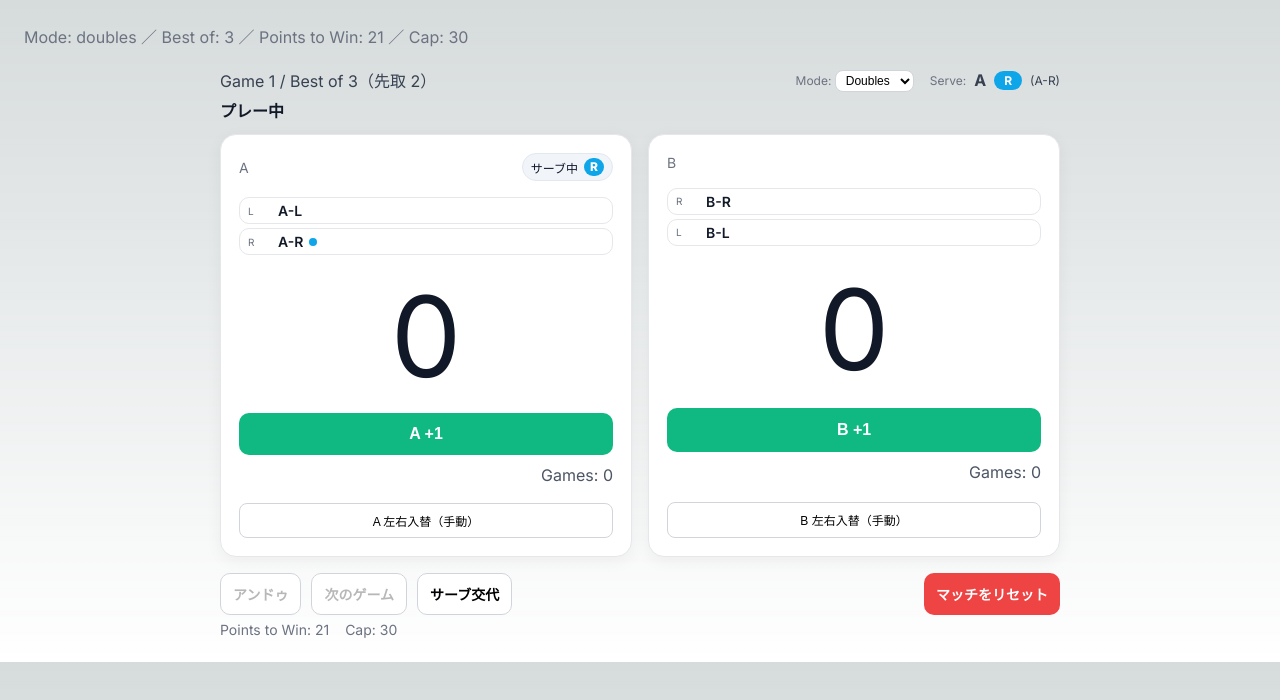
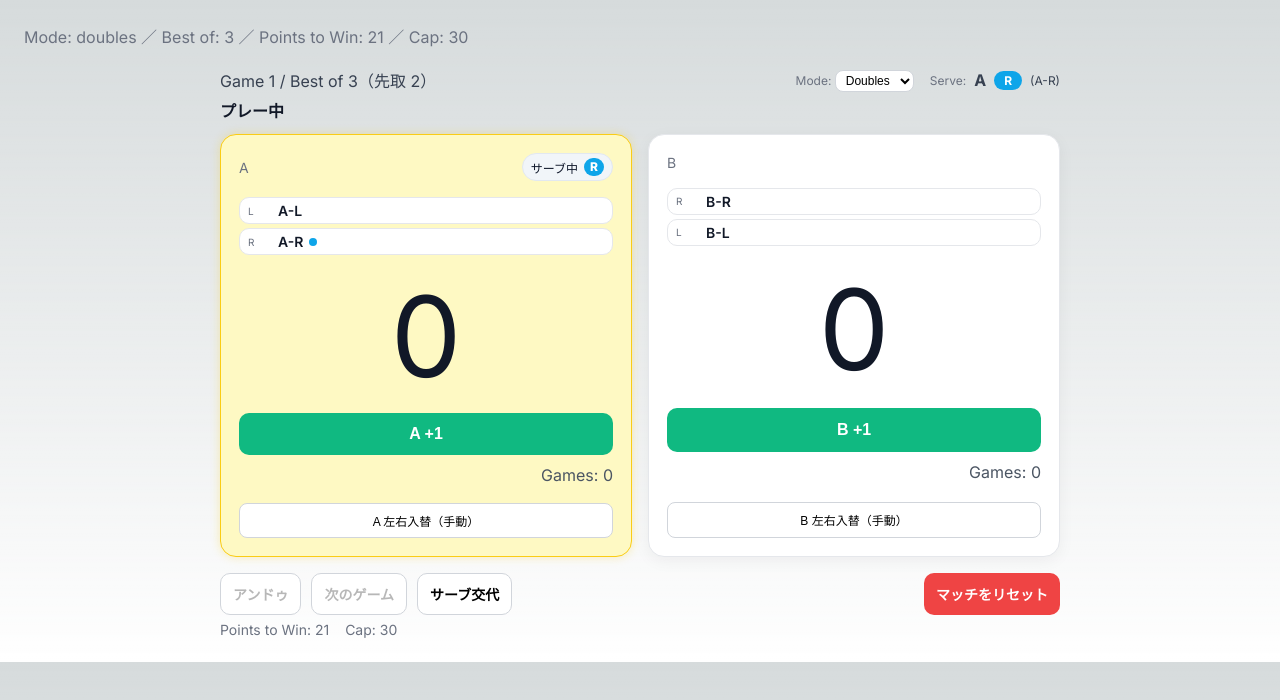
Before and after one commit to KimiyukiYamauchi/bdscore, a Next.js app: page /match in a window 1280 px wide. Shown: the top 700 px of the page. Built offline with nearby package versions, Linux system fonts and the light colour scheme.

Commit message:
サーブ中のチームのカードの背景色を変える

```diff
--- a/app/match/Scoreboard.module.css
+++ b/app/match/Scoreboard.module.css
@@ -33,6 +33,14 @@
   display: grid;
   grid-template-rows: auto auto auto auto; /* まずは全部autoで安定化 */
   row-gap: 10px;
+}
+
+/* サーブ中のチームカードに背景色を付ける */
+.servingCard {
+  background: #fef9c3; /* 明るい黄色 */
+  border-color: #facc15; /* ボーダーも黄色系に */
+  box-shadow: 0 0 10px rgba(250, 204, 21, 0.3); /* 少し光らせる */
+  transition: background 0.2s ease, box-shadow 0.2s ease;
 }
 
 .side {
--- a/app/match/Scoreboard.tsx
+++ b/app/match/Scoreboard.tsx
@@ -329,7 +329,11 @@ export default function Scoreboard({
 
       <div className={styles.board}>
         {/* A side */}
-        <div className={styles.card}>
+        <div
+          className={`${styles.card} ${
+            state.server === "A" ? styles.servingCard : ""
+          }`}
+        >
           <div className={styles.sideRow}>
             <div className={styles.side}>A</div>
             {state.server === "A" && (
@@ -384,7 +388,11 @@ export default function Scoreboard({
         </div>
 
         {/* B side */}
-        <div className={styles.card}>
+        <div
+          className={`${styles.card} ${
+            state.server === "B" ? styles.servingCard : ""
+          }`}
+        >
           <div className={styles.sideRow}>
             <div className={styles.side}>B</div>
             {state.server === "B" && (
```
